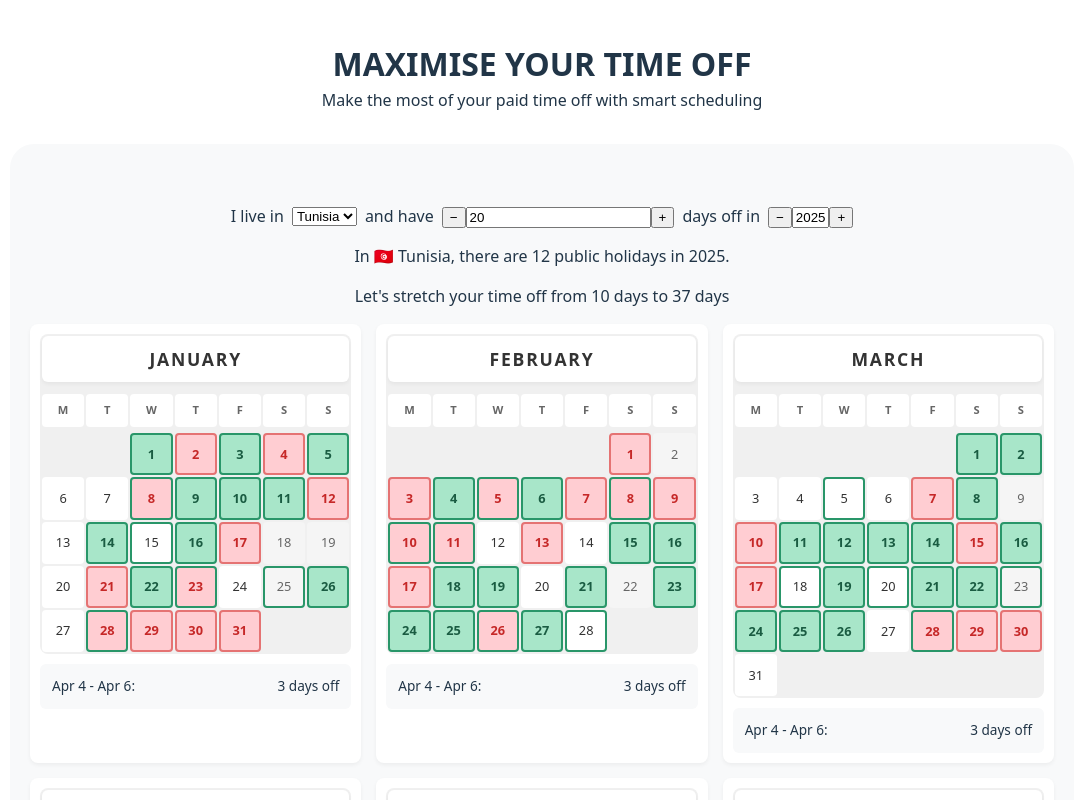
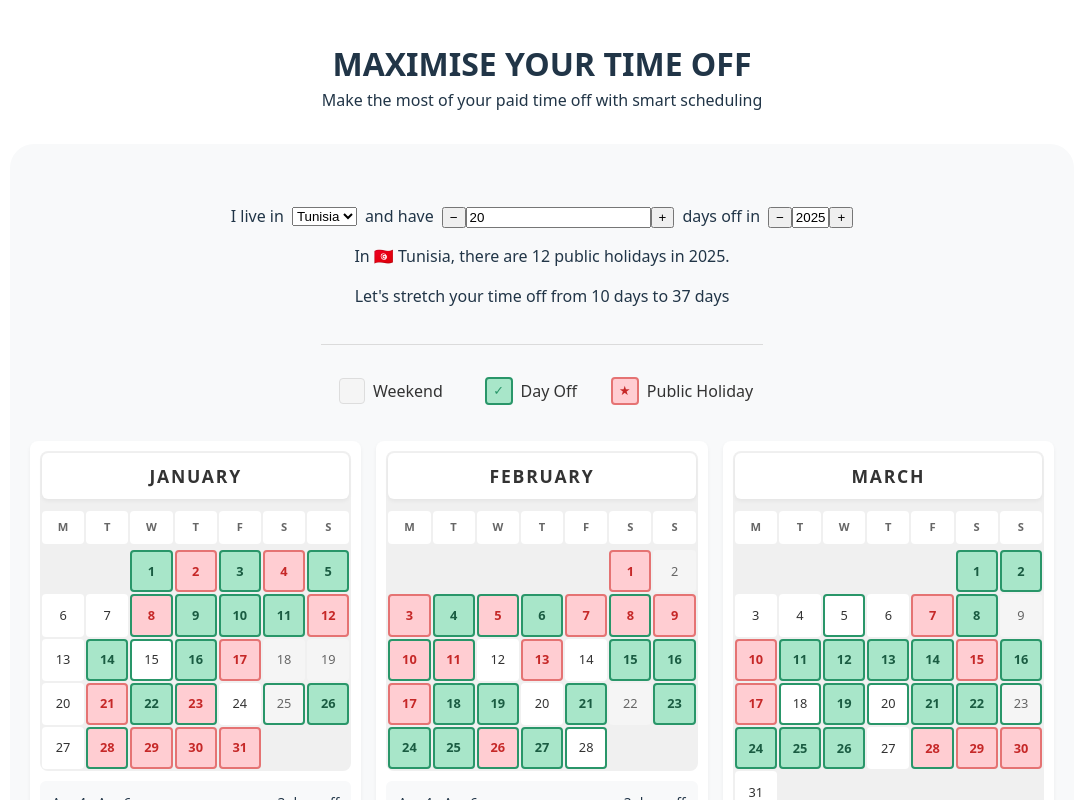
Before and after one commit to rabiibouhestine/max-days-off, a React (Vite) app: page / in a window 1280 px wide. Shown: the top 800 px of the page, without its empty margins (98-1181 px from the left). Built offline with nearby package versions, Linux system fonts and the light colour scheme.

Commit message:
add styled legend

```diff
--- a/src/components/DaysOffMaximiser.module.css
+++ b/src/components/DaysOffMaximiser.module.css
@@ -16,3 +16,74 @@
   gap: 8px;
   margin-top: 40px;
 }
+
+.legend-container {
+  display: flex;
+  justify-content: center;
+  align-items: center;
+  padding-inline: 10px;
+  padding-top: 32px;
+  margin-block: 20px;
+  gap: 20px;
+  flex-wrap: wrap;
+  border-top: 1px solid #dbdbdb;
+}
+
+.legend-item {
+  display: flex;
+  align-items: center;
+  gap: 8px;
+  color: #333;
+  font-size: 16px;
+  min-width: 120px;
+  justify-content: center;
+}
+
+.legend-weekend {
+  background-color: #f5f5f5;
+  color: #666;
+  border: 1px solid #ddd;
+  border-radius: 4px;
+  width: 24px;
+  height: 24px;
+}
+
+.legend-day-off {
+  background-color: #a8e6c9;
+  border: 2px solid #299669;
+  color: #1a5c42;
+  border-radius: 4px;
+  width: 24px;
+  height: 24px;
+  position: relative;
+}
+
+.legend-day-off::after {
+  content: "✓";
+  font-size: 0.8em;
+  color: rgb(41, 150, 105);
+  position: absolute;
+  top: 50%;
+  left: 50%;
+  transform: translate(-50%, -50%);
+}
+
+.legend-public-holiday {
+  background-color: rgb(255, 205, 210);
+  border: 2px solid rgb(229, 115, 115);
+  color: rgb(198, 40, 40);
+  border-radius: 4px;
+  width: 24px;
+  height: 24px;
+  position: relative;
+}
+
+.legend-public-holiday::after {
+  content: "★";
+  font-size: 0.8em;
+  color: rgb(198, 40, 40);
+  position: absolute;
+  top: 50%;
+  left: 50%;
+  transform: translate(-50%, -50%);
+}
--- a/src/components/DaysOffMaximiser.tsx
+++ b/src/components/DaysOffMaximiser.tsx
@@ -60,6 +60,20 @@ export default function DaysOffMaximiser() {
       </div>
       <p>In 🇹🇳 Tunisia, there are 12 public holidays in 2025.</p>
       <p>Let's stretch your time off from 10 days to 37 days</p>
+      <div className={styles["legend-container"]}>
+        <div className={styles["legend-item"]}>
+          <span className={styles["legend-weekend"]}></span>
+          Weekend
+        </div>
+        <div className={styles["legend-item"]}>
+          <span className={styles["legend-day-off"]}></span>
+          Day Off
+        </div>
+        <div className={styles["legend-item"]}>
+          <span className={styles["legend-public-holiday"]}></span>
+          Public Holiday
+        </div>
+      </div>
       <CalendarGrid country={country} year={year} nbPTO={nbPTO} />
     </div>
   );
```
